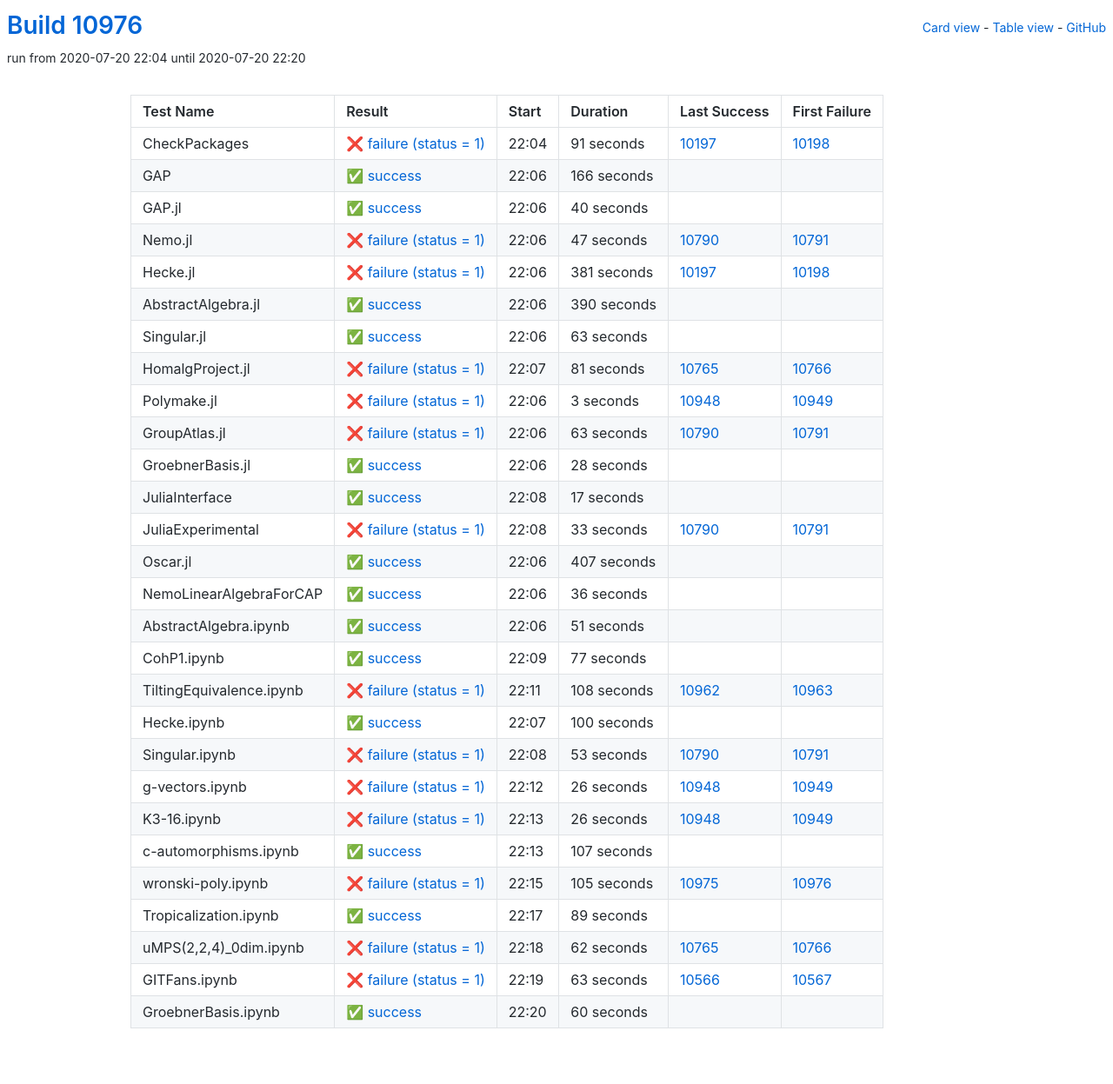
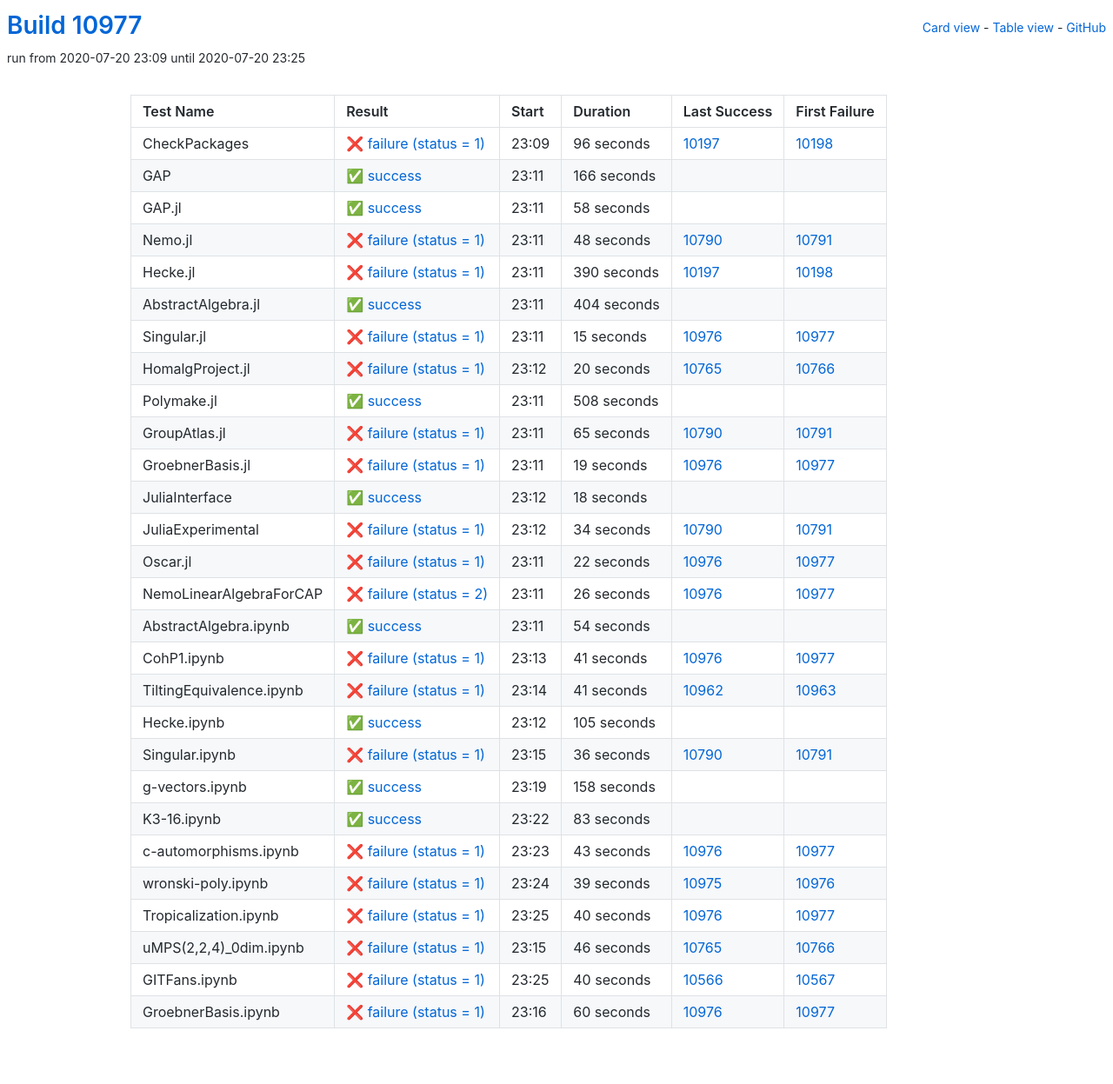
Before and after one commit to oscar-system/oscar-ci-status, a Jekyll site: the page built from table.html, in a window 1280 px wide. Shown: the whole page at 87% size. Built offline with Jekyll 4.4.1, drawn with Linux system fonts in a browser that asks for light colours.

Commit message:
Build #10977

```diff
--- a/_data/ci.yml
+++ b/_data/ci.yml
@@ -1,6 +1,6 @@
 ---
-build: 10976
-build_url: https://oscarci.mathematik.uni-kl.de/job/oscar/10976/
+build: 10977
+build_url: https://oscarci.mathematik.uni-kl.de/job/oscar/10977/
 job: oscar
 organization: oscar-system
 repo: oscar-ci-status
@@ -8,20 +8,20 @@
 tests:
 - name: CheckPackages
   id: checkpackages
-  log: https://oscarci.mathematik.uni-kl.de/job/oscar/10976/artifact/logs/build-10976/CheckPackages.log
-  start: 2020-07-20 22:04
+  log: https://oscarci.mathematik.uni-kl.de/job/oscar/10977/artifact/logs/build-10977/CheckPackages.log
+  start: 2020-07-20 23:09
   success: false
   exitcode: 1
   status: failure
-  duration: 91
+  duration: 96
   last_success: 10197
   last_success_url: https://oscarci.mathematik.uni-kl.de/job/oscar/10197/
   first_failure: 10198
   first_failure_url: https://oscarci.mathematik.uni-kl.de/job/oscar/10198/
 - name: GAP
   id: gap
-  log: https://oscarci.mathematik.uni-kl.de/job/oscar/10976/artifact/logs/build-10976/GAP.log
-  start: 2020-07-20 22:06
+  log: https://oscarci.mathematik.uni-kl.de/job/oscar/10977/artifact/logs/build-10977/GAP.log
+  start: 2020-07-20 23:11
   success: true
   exitcode: 0
   status: success
@@ -32,313 +32,313 @@
   first_failure_url:
 - name: GAP.jl
   id: gap-jl
-  log: https://oscarci.mathematik.uni-kl.de/job/oscar/10976/artifact/logs/build-10976/GAP.jl.log
-  start: 2020-07-20 22:06
+  log: https://oscarci.mathematik.uni-kl.de/job/oscar/10977/artifact/logs/build-10977/GAP.jl.log
+  start: 2020-07-20 23:11
   success: true
   exitcode: 0
   status: success
-  duration: 40
+  duration: 58
   last_success: false
   last_success_url:
   first_failure: false
   first_failure_url:
 - name: Nemo.jl
   id: nemo-jl
-  log: https://oscarci.mathematik.uni-kl.de/job/oscar/10976/artifact/logs/build-10976/Nemo.jl.log
-  start: 2020-07-20 22:06
+  log: https://oscarci.mathematik.uni-kl.de/job/oscar/10977/artifact/logs/build-10977/Nemo.jl.log
+  start: 2020-07-20 23:11
   success: false
   exitcode: 1
   status: failure
-  duration: 47
+  duration: 48
   last_success: 10790
   last_success_url: https://oscarci.mathematik.uni-kl.de/job/oscar/10790/
   first_failure: 10791
   first_failure_url: https://oscarci.mathematik.uni-kl.de/job/oscar/10791/
 - name: Hecke.jl
   id: hecke-jl
-  log: https://oscarci.mathematik.uni-kl.de/job/oscar/10976/artifact/logs/build-10976/Hecke.jl.log
-  start: 2020-07-20 22:06
+  log: https://oscarci.mathematik.uni-kl.de/job/oscar/10977/artifact/logs/build-10977/Hecke.jl.log
+  start: 2020-07-20 23:11
   success: false
   exitcode: 1
   status: failure
-  duration: 381
+  duration: 390
   last_success: 10197
   last_success_url: https://oscarci.mathematik.uni-kl.de/job/oscar/10197/
   first_failure: 10198
   first_failure_url: https://oscarci.mathematik.uni-kl.de/job/oscar/10198/
 - name: AbstractAlgebra.jl
   id: abstractalgebra-jl
-  log: https://oscarci.mathematik.uni-kl.de/job/oscar/10976/artifact/logs/build-10976/AbstractAlgebra.jl.log
-  start: 2020-07-20 22:06
+  log: https://oscarci.mathematik.uni-kl.de/job/oscar/10977/artifact/logs/build-10977/AbstractAlgebra.jl.log
+  start: 2020-07-20 23:11
   success: true
   exitcode: 0
   status: success
-  duration: 390
+  duration: 404
   last_success: false
   last_success_url:
   first_failure: false
   first_failure_url:
 - name: Singular.jl
   id: singular-jl
-  log: https://oscarci.mathematik.uni-kl.de/job/oscar/10976/artifact/logs/build-10976/Singular.jl.log
-  start: 2020-07-20 22:06
-  success: true
-  exitcode: 0
-  status: success
-  duration: 63
-  last_success: false
-  last_success_url:
-  first_failure: false
-  first_failure_url:
-- name: HomalgProject.jl
-  id: homalgproject-jl
-  log: https://oscarci.mathematik.uni-kl.de/job/oscar/10976/artifact/logs/build-10976/HomalgProject.jl.log
-  start: 2020-07-20 22:07
+  log: https://oscarci.mathematik.uni-kl.de/job/oscar/10977/artifact/logs/build-10977/Singular.jl.log
+  start: 2020-07-20 23:11
   success: false
   exitcode: 1
   status: failure
-  duration: 81
+  duration: 15
+  last_success: 10976
+  last_success_url: https://oscarci.mathematik.uni-kl.de/job/oscar/10976/
+  first_failure: 10977
+  first_failure_url: https://oscarci.mathematik.uni-kl.de/job/oscar/10977/
+- name: HomalgProject.jl
+  id: homalgproject-jl
+  log: https://oscarci.mathematik.uni-kl.de/job/oscar/10977/artifact/logs/build-10977/HomalgProject.jl.log
+  start: 2020-07-20 23:12
+  success: false
+  exitcode: 1
+  status: failure
+  duration: 20
   last_success: 10765
   last_success_url: https://oscarci.mathematik.uni-kl.de/job/oscar/10765/
   first_failure: 10766
   first_failure_url: https://oscarci.mathematik.uni-kl.de/job/oscar/10766/
 - name: Polymake.jl
   id: polymake-jl
-  log: https://oscarci.mathematik.uni-kl.de/job/oscar/10976/artifact/logs/build-10976/Polymake.jl.log
-  start: 2020-07-20 22:06
+  log: https://oscarci.mathematik.uni-kl.de/job/oscar/10977/artifact/logs/build-10977/Polymake.jl.log
+  start: 2020-07-20 23:11
+  success: true
+  exitcode: 0
+  status: success
+  duration: 508
+  last_success: false
+  last_success_url:
+  first_failure: false
+  first_failure_url:
+- name: GroupAtlas.jl
+  id: groupatlas-jl
+  log: https://oscarci.mathematik.uni-kl.de/job/oscar/10977/artifact/logs/build-10977/GroupAtlas.jl.log
+  start: 2020-07-20 23:11
   success: false
   exitcode: 1
   status: failure
-  duration: 3
-  last_success: 10948
-  last_success_url: https://oscarci.mathematik.uni-kl.de/job/oscar/10948/
-  first_failure: 10949
-  first_failure_url: https://oscarci.mathematik.uni-kl.de/job/oscar/10949/
-- name: GroupAtlas.jl
-  id: groupatlas-jl
-  log: https://oscarci.mathematik.uni-kl.de/job/oscar/10976/artifact/logs/build-10976/GroupAtlas.jl.log
-  start: 2020-07-20 22:06
-  success: false
-  exitcode: 1
-  status: failure
-  duration: 63
+  duration: 65
   last_success: 10790
   last_success_url: https://oscarci.mathematik.uni-kl.de/job/oscar/10790/
   first_failure: 10791
   first_failure_url: https://oscarci.mathematik.uni-kl.de/job/oscar/10791/
 - name: GroebnerBasis.jl
   id: groebnerbasis-jl
-  log: https://oscarci.mathematik.uni-kl.de/job/oscar/10976/artifact/logs/build-10976/GroebnerBasis.jl.log
-  start: 2020-07-20 22:06
+  log: https://oscarci.mathematik.uni-kl.de/job/oscar/10977/artifact/logs/build-10977/GroebnerBasis.jl.log
+  start: 2020-07-20 23:11
+  success: false
+  exitcode: 1
+  status: failure
+  duration: 19
+  last_success: 10976
+  last_success_url: https://oscarci.mathematik.uni-kl.de/job/oscar/10976/
+  first_failure: 10977
+  first_failure_url: https://oscarci.mathematik.uni-kl.de/job/oscar/10977/
+- name: JuliaInterface
+  id: juliainterface
+  log: https://oscarci.mathematik.uni-kl.de/job/oscar/10977/artifact/logs/build-10977/JuliaInterface.log
+  start: 2020-07-20 23:12
   success: true
   exitcode: 0
   status: success
-  duration: 28
-  last_success: false
-  last_success_url:
-  first_failure: false
-  first_failure_url:
-- name: JuliaInterface
-  id: juliainterface
-  log: https://oscarci.mathematik.uni-kl.de/job/oscar/10976/artifact/logs/build-10976/JuliaInterface.log
-  start: 2020-07-20 22:08
-  success: true
-  exitcode: 0
-  status: success
-  duration: 17
+  duration: 18
   last_success: false
   last_success_url:
   first_failure: false
   first_failure_url:
 - name: JuliaExperimental
   id: juliaexperimental
-  log: https://oscarci.mathematik.uni-kl.de/job/oscar/10976/artifact/logs/build-10976/JuliaExperimental.log
-  start: 2020-07-20 22:08
+  log: https://oscarci.mathematik.uni-kl.de/job/oscar/10977/artifact/logs/build-10977/JuliaExperimental.log
+  start: 2020-07-20 23:12
   success: false
   exitcode: 1
   status: failure
-  duration: 33
+  duration: 34
   last_success: 10790
   last_success_url: https://oscarci.mathematik.uni-kl.de/job/oscar/10790/
   first_failure: 10791
   first_failure_url: https://oscarci.mathematik.uni-kl.de/job/oscar/10791/
 - name: Oscar.jl
   id: oscar-jl
-  log: https://oscarci.mathematik.uni-kl.de/job/oscar/10976/artifact/logs/build-10976/Oscar.jl.log
-  start: 2020-07-20 22:06
+  log: https://oscarci.mathematik.uni-kl.de/job/oscar/10977/artifact/logs/build-10977/Oscar.jl.log
+  start: 2020-07-20 23:11
+  success: false
+  exitcode: 1
+  status: failure
+  duration: 22
+  last_success: 10976
+  last_success_url: https://oscarci.mathematik.uni-kl.de/job/oscar/10976/
+  first_failure: 10977
+  first_failure_url: https://oscarci.mathematik.uni-kl.de/job/oscar/10977/
+- name: NemoLinearAlgebraForCAP
+  id: nemolinearalgebraforcap
+  log: https://oscarci.mathematik.uni-kl.de/job/oscar/10977/artifact/logs/build-10977/NemoLinearAlgebraForCAP.log
+  start: 2020-07-20 23:11
+  success: false
+  exitcode: 2
+  status: failure
+  duration: 26
+  last_success: 10976
+  last_success_url: https://oscarci.mathematik.uni-kl.de/job/oscar/10976/
+  first_failure: 10977
+  first_failure_url: https://oscarci.mathematik.uni-kl.de/job/oscar/10977/
+- name: AbstractAlgebra.ipynb
+  id: abstractalgebra-ipynb
+  log: https://oscarci.mathematik.uni-kl.de/job/oscar/10977/artifact/logs/build-10977/AbstractAlgebra.ipynb.log
+  start: 2020-07-20 23:11
   success: true
   exitcode: 0
   status: success
-  duration: 407
-  last_success: false
-  last_success_url:
-  first_failure: false
-  first_failure_url:
-- name: NemoLinearAlgebraForCAP
-  id: nemolinearalgebraforcap
-  log: https://oscarci.mathematik.uni-kl.de/job/oscar/10976/artifact/logs/build-10976/NemoLinearAlgebraForCAP.log
-  start: 2020-07-20 22:06
-  success: true
-  exitcode: 0
-  status: success
-  duration: 36
-  last_success: false
-  last_success_url:
-  first_failure: false
-  first_failure_url:
-- name: AbstractAlgebra.ipynb
-  id: abstractalgebra-ipynb
-  log: https://oscarci.mathematik.uni-kl.de/job/oscar/10976/artifact/logs/build-10976/AbstractAlgebra.ipynb.log
-  start: 2020-07-20 22:06
-  success: true
-  exitcode: 0
-  status: success
-  duration: 51
+  duration: 54
   last_success: false
   last_success_url:
   first_failure: false
   first_failure_url:
 - name: CohP1.ipynb
   id: cohp1-ipynb
-  log: https://oscarci.mathematik.uni-kl.de/job/oscar/10976/artifact/logs/build-10976/CohP1.ipynb.log
-  start: 2020-07-20 22:09
-  success: true
-  exitcode: 0
-  status: success
-  duration: 77
-  last_success: false
-  last_success_url:
-  first_failure: false
-  first_failure_url:
-- name: TiltingEquivalence.ipynb
-  id: tiltingequivalence-ipynb
-  log: https://oscarci.mathematik.uni-kl.de/job/oscar/10976/artifact/logs/build-10976/TiltingEquivalence.ipynb.log
-  start: 2020-07-20 22:11
+  log: https://oscarci.mathematik.uni-kl.de/job/oscar/10977/artifact/logs/build-10977/CohP1.ipynb.log
+  start: 2020-07-20 23:13
   success: false
   exitcode: 1
   status: failure
-  duration: 108
+  duration: 41
+  last_success: 10976
+  last_success_url: https://oscarci.mathematik.uni-kl.de/job/oscar/10976/
+  first_failure: 10977
+  first_failure_url: https://oscarci.mathematik.uni-kl.de/job/oscar/10977/
+- name: TiltingEquivalence.ipynb
+  id: tiltingequivalence-ipynb
+  log: https://oscarci.mathematik.uni-kl.de/job/oscar/10977/artifact/logs/build-10977/TiltingEquivalence.ipynb.log
+  start: 2020-07-20 23:14
+  success: false
+  exitcode: 1
+  status: failure
+  duration: 41
   last_success: 10962
   last_success_url: https://oscarci.mathematik.uni-kl.de/job/oscar/10962/
   first_failure: 10963
   first_failure_url: https://oscarci.mathematik.uni-kl.de/job/oscar/10963/
 - name: Hecke.ipynb
   id: hecke-ipynb
-  log: https://oscarci.mathematik.uni-kl.de/job/oscar/10976/artifact/logs/build-10976/Hecke.ipynb.log
-  start: 2020-07-20 22:07
+  log: https://oscarci.mathematik.uni-kl.de/job/oscar/10977/artifact/logs/build-10977/Hecke.ipynb.log
+  start: 2020-07-20 23:12
   success: true
   exitcode: 0
   status: success
-  duration: 100
+  duration: 105
   last_success: false
   last_success_url:
   first_failure: false
   first_failure_url:
 - name: Singular.ipynb
   id: singular-ipynb
-  log: https://oscarci.mathematik.uni-kl.de/job/oscar/10976/artifact/logs/build-10976/Singular.ipynb.log
-  start: 2020-07-20 22:08
+  log: https://oscarci.mathematik.uni-kl.de/job/oscar/10977/artifact/logs/build-10977/Singular.ipynb.log
+  start: 2020-07-20 23:15
   success: false
   exitcode: 1
   status: failure
-  duration: 53
+  duration: 36
   last_success: 10790
   last_success_url: https://oscarci.mathematik.uni-kl.de/job/oscar/10790/
   first_failure: 10791
   first_failure_url: https://oscarci.mathematik.uni-kl.de/job/oscar/10791/
 - name: g-vectors.ipynb
   id: g-vectors-ipynb
-  log: https://oscarci.mathematik.uni-kl.de/job/oscar/10976/artifact/logs/build-10976/g-vectors.ipynb.log
-  start: 2020-07-20 22:12
-  success: false
-  exitcode: 1
-  status: failure
-  duration: 26
-  last_success: 10948
-  last_success_url: https://oscarci.mathematik.uni-kl.de/job/oscar/10948/
-  first_failure: 10949
-  first_failure_url: https://oscarci.mathematik.uni-kl.de/job/oscar/10949/
-- name: K3-16.ipynb
-  id: k3-16-ipynb
-  log: https://oscarci.mathematik.uni-kl.de/job/oscar/10976/artifact/logs/build-10976/K3-16.ipynb.log
-  start: 2020-07-20 22:13
-  success: false
-  exitcode: 1
-  status: failure
-  duration: 26
-  last_success: 10948
-  last_success_url: https://oscarci.mathematik.uni-kl.de/job/oscar/10948/
-  first_failure: 10949
-  first_failure_url: https://oscarci.mathematik.uni-kl.de/job/oscar/10949/
-- name: c-automorphisms.ipynb
-  id: c-automorphisms-ipynb
-  log: https://oscarci.mathematik.uni-kl.de/job/oscar/10976/artifact/logs/build-10976/c-automorphisms.ipynb.log
-  start: 2020-07-20 22:13
+  log: https://oscarci.mathematik.uni-kl.de/job/oscar/10977/artifact/logs/build-10977/g-vectors.ipynb.log
+  start: 2020-07-20 23:19
   success: true
   exitcode: 0
   status: success
-  duration: 107
+  duration: 158
   last_success: false
   last_success_url:
   first_failure: false
   first_failure_url:
-- name: wronski-poly.ipynb
-  id: wronski-poly-ipynb
-  log: https://oscarci.mathematik.uni-kl.de/job/oscar/10976/artifact/logs/build-10976/wronski-poly.ipynb.log
-  start: 2020-07-20 22:15
+- name: K3-16.ipynb
+  id: k3-16-ipynb
+  log: https://oscarci.mathematik.uni-kl.de/job/oscar/10977/artifact/logs/build-10977/K3-16.ipynb.log
+  start: 2020-07-20 23:22
+  success: true
+  exitcode: 0
+  status: success
+  duration: 83
+  last_success: false
+  last_success_url:
+  first_failure: false
+  first_failure_url:
+- name: c-automorphisms.ipynb
+  id: c-automorphisms-ipynb
+  log: https://oscarci.mathematik.uni-kl.de/job/oscar/10977/artifact/logs/build-10977/c-automorphisms.ipynb.log
+  start: 2020-07-20 23:23
   success: false
   exitcode: 1
   status: failure
-  duration: 105
+  duration: 43
+  last_success: 10976
+  last_success_url: https://oscarci.mathematik.uni-kl.de/job/oscar/10976/
+  first_failure: 10977
+  first_failure_url: https://oscarci.mathematik.uni-kl.de/job/oscar/10977/
+- name: wronski-poly.ipynb
+  id: wronski-poly-ipynb
+  log: https://oscarci.mathematik.uni-kl.de/job/oscar/10977/artifact/logs/build-10977/wronski-poly.ipynb.log
+  start: 2020-07-20 23:24
+  success: false
+  exitcode: 1
+  status: failure
+  duration: 39
   last_success: 10975
   last_success_url: https://oscarci.mathematik.uni-kl.de/job/oscar/10975/
   first_failure: 10976
   first_failure_url: https://oscarci.mathematik.uni-kl.de/job/oscar/10976/
 - name: Tropicalization.ipynb
   id: tropicalization-ipynb
-  log: https://oscarci.mathematik.uni-kl.de/job/oscar/10976/artifact/logs/build-10976/Tropicalization.ipynb.log
-  start: 2020-07-20 22:17
-  success: true
-  exitcode: 0
-  status: success
-  duration: 89
-  last_success: false
-  last_success_url:
-  first_failure: false
-  first_failure_url:
-- name: uMPS(2,2,4)_0dim.ipynb
-  id: umps-2-2-4-0dim-ipynb
-  log: https://oscarci.mathematik.uni-kl.de/job/oscar/10976/artifact/logs/build-10976/uMPS-2-2-4-_0dim.ipynb.log
-  start: 2020-07-20 22:18
+  log: https://oscarci.mathematik.uni-kl.de/job/oscar/10977/artifact/logs/build-10977/Tropicalization.ipynb.log
+  start: 2020-07-20 23:25
   success: false
   exitcode: 1
   status: failure
-  duration: 62
+  duration: 40
+  last_success: 10976
+  last_success_url: https://oscarci.mathematik.uni-kl.de/job/oscar/10976/
+  first_failure: 10977
+  first_failure_url: https://oscarci.mathematik.uni-kl.de/job/oscar/10977/
+- name: uMPS(2,2,4)_0dim.ipynb
+  id: umps-2-2-4-0dim-ipynb
+  log: https://oscarci.mathematik.uni-kl.de/job/oscar/10977/artifact/logs/build-10977/uMPS-2-2-4-_0dim.ipynb.log
+  start: 2020-07-20 23:15
+  success: false
+  exitcode: 1
+  status: failure
+  duration: 46
   last_success: 10765
   last_success_url: https://oscarci.mathematik.uni-kl.de/job/oscar/10765/
   first_failure: 10766
   first_failure_url: https://oscarci.mathematik.uni-kl.de/job/oscar/10766/
 - name: GITFans.ipynb
   id: gitfans-ipynb
-  log: https://oscarci.mathematik.uni-kl.de/job/oscar/10976/artifact/logs/build-10976/GITFans.ipynb.log
-  start: 2020-07-20 22:19
+  log: https://oscarci.mathematik.uni-kl.de/job/oscar/10977/artifact/logs/build-10977/GITFans.ipynb.log
+  start: 2020-07-20 23:25
   success: false
   exitcode: 1
   status: failure
-  duration: 63
+  duration: 40
   last_success: 10566
   last_success_url: https://oscarci.mathematik.uni-kl.de/job/oscar/10566/
   first_failure: 10567
   first_failure_url: https://oscarci.mathematik.uni-kl.de/job/oscar/10567/
 - name: GroebnerBasis.ipynb
   id: groebnerbasis-ipynb
-  log: https://oscarci.mathematik.uni-kl.de/job/oscar/10976/artifact/logs/build-10976/GroebnerBasis.ipynb.log
-  start: 2020-07-20 22:20
-  success: true
-  exitcode: 0
-  status: success
+  log: https://oscarci.mathematik.uni-kl.de/job/oscar/10977/artifact/logs/build-10977/GroebnerBasis.ipynb.log
+  start: 2020-07-20 23:16
+  success: false
+  exitcode: 1
+  status: failure
   duration: 60
-  last_success: false
-  last_success_url:
-  first_failure: false
-  first_failure_url:
+  last_success: 10976
+  last_success_url: https://oscarci.mathematik.uni-kl.de/job/oscar/10976/
+  first_failure: 10977
+  first_failure_url: https://oscarci.mathematik.uni-kl.de/job/oscar/10977/
```
Also changed, not shown: README.md.
